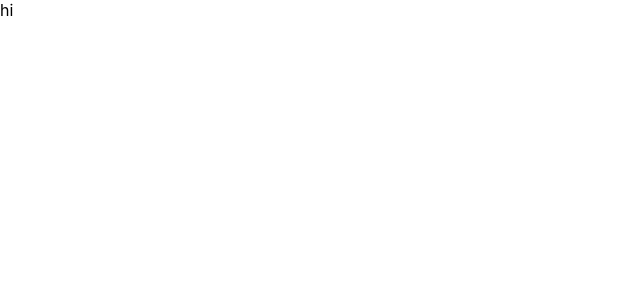
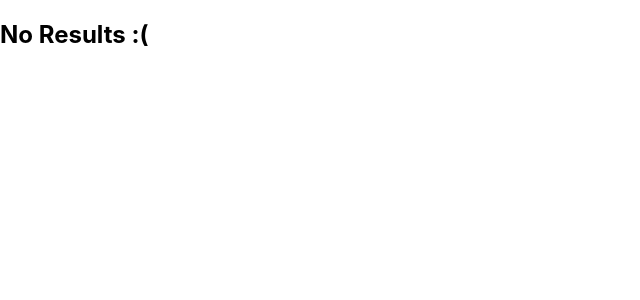
Before and after one commit to ashleymarie13/vrc-take-home-test, a React (Create React App) app: page / in a window 1280 px wide. Shown: the top 300 px of the page, without its empty margins (0-640 px from the left). Built offline with nearby package versions, Linux system fonts and the light colour scheme.

Commit message:
first go at containers, also added the provider so containers can subscribe to store changes

```diff
--- a/src/containers/AdvancedSearchApp.js
+++ b/src/containers/AdvancedSearchApp.js
@@ -1,10 +1,14 @@
 import React, { Component } from 'react'
 import { connect } from 'react-redux'
+import Results from './Results'
+import Search from './Search'
 
 class AdvancedSearchApp extends Component {
 	render() {
 		return (
-			<div> hi </div>
+			<div>
+				<Results />
+			</div>
 		)
 	}
 }
--- /dev/null
+++ b/src/containers/Results.js
@@ -0,0 +1,58 @@
+import React, { Component } from 'react'
+import { connect } from 'react-redux'
+import WorldResults from './WorldResults'
+
+class Results extends Component {
+	constructor(props) {
+		super(props)
+	}
+
+	render() {
+		const { isFetching, results } = this.props
+		return (
+			<div className='Results'>
+				{isFetching && results.length === 0 && <h2> Loading... </h2> }
+				{!isFetching && results.length === 0 && <h2> No Results :( </h2> }
+				{results.length > 0 && (
+					<div>
+						<WorldResults results = { this.props.results} />
+					</div>
+				)}
+			</div>
+		)
+	}
+}
+
+//add propType restrictions and conditions
+
+// no actions preformed in this class,
+// it only needs to register to state changes
+/* State View
+
+state = {
+	params: {
+		search: "some text",
+		sort: POPULARITY,
+		platform: CROSS_PLATFORM,
+	},
+	worldResults: {
+		isFetching: boolean,
+		results: [],
+	}
+
+}
+*/
+function mapStateToProps(state) {
+	const { params, worldResults } = state
+	const { isFetching, results } = worldResults ||
+									{ isFetching: true,
+									   results: []
+									}
+	return {
+		isFetching, results
+	}
+
+}
+const ResultsConnected = connect(mapStateToProps)(Results)
+
+export default ResultsConnected
--- /dev/null
+++ b/src/containers/WorldResults.js
@@ -0,0 +1,13 @@
+import React, { Component } from 'react'
+import { connect } from 'react-redux'
+
+class WorldResults extends Component {
+	render() {
+		return(
+			<div>
+				results
+			</div>)
+	}
+}
+
+export default WorldResults
```
Also changed, not shown: src/containers/Search.js (added).
